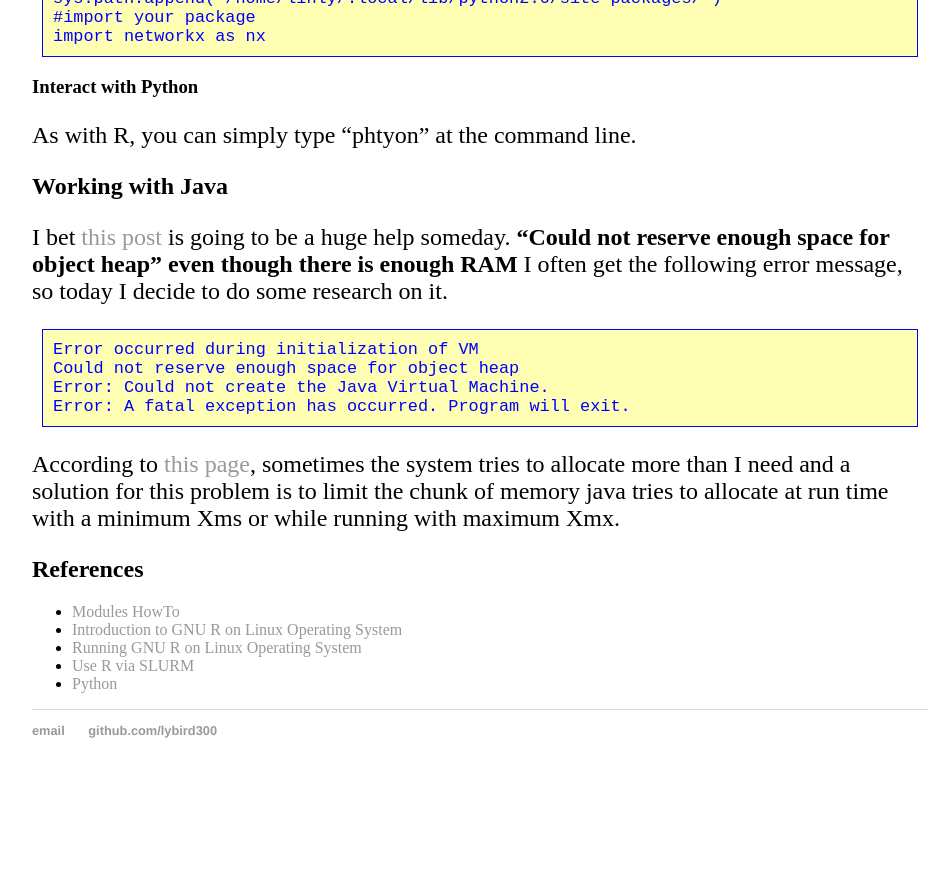
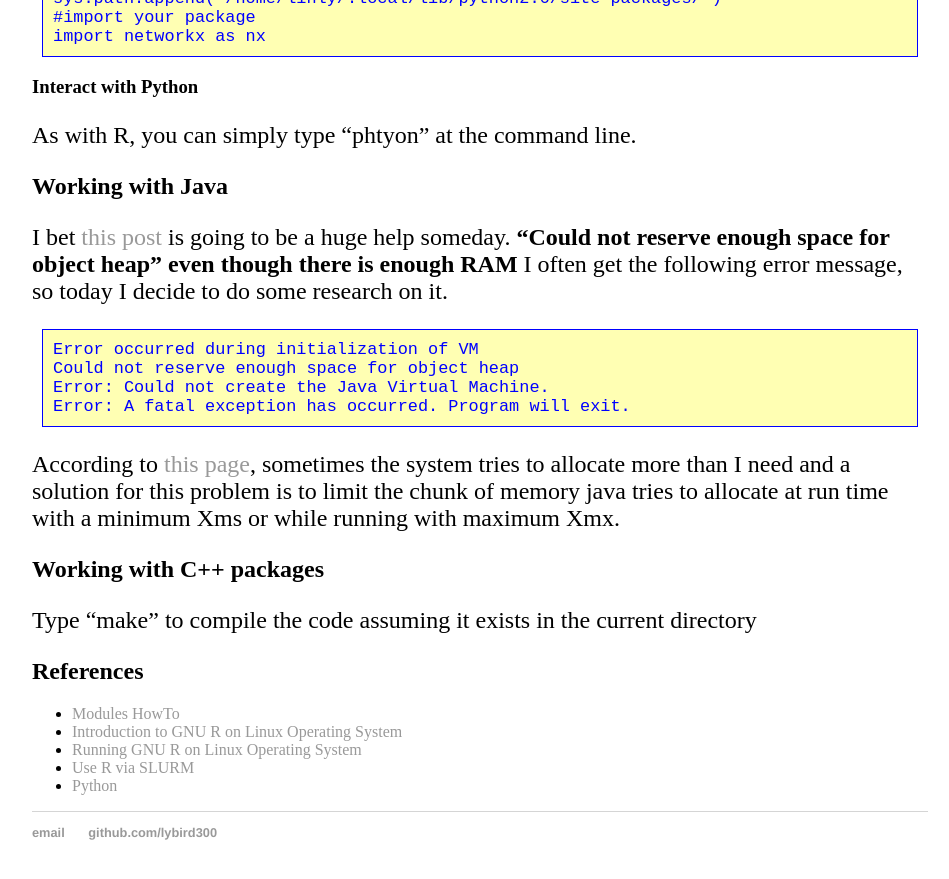
Before and after one commit to lybird300/lybird300.github.io, a Jekyll site: the page built from _posts/2016-03-25-run-app-on-linux.md, in a window 1280 px wide and 900 px high, scrolled down 6746 px. Shown: the top 879 px of the window, without its empty margins (160-1109 px from the left). Built offline with Jekyll 4.4.1, drawn with Linux system fonts in a browser that asks for light colours; before the commit the page ends 7544 px from its top, so only the background shows below that.

Commit message:
Update 2016-03-25-run-app-on-linux.md

```diff
--- a/_posts/2016-03-25-run-app-on-linux.md
+++ b/_posts/2016-03-25-run-app-on-linux.md
@@ -158,6 +158,9 @@ Error: A fatal exception has occurred. Program will exit.
 </pre>
 According to <a href="http://unix.stackexchange.com/questions/109653/java-could-not-reserve-enough-space-for-object-heap-even-though-there-is-enoug">this page</a>, sometimes the system tries to allocate more than I need and a solution for this problem is to limit the chunk of memory java tries to allocate at run time with a minimum Xms or while running with maximum Xmx.
 
+<h2>Working with C++ packages</h2>
+Type "make" to compile the code assuming it exists in the current directory
+
 <h2>References</h2>
 <ul>
 <li><a href="https://rc.fas.harvard.edu/resources/documentation/software-on-odyssey/modules/">Modules HowTo</a></li>
```
